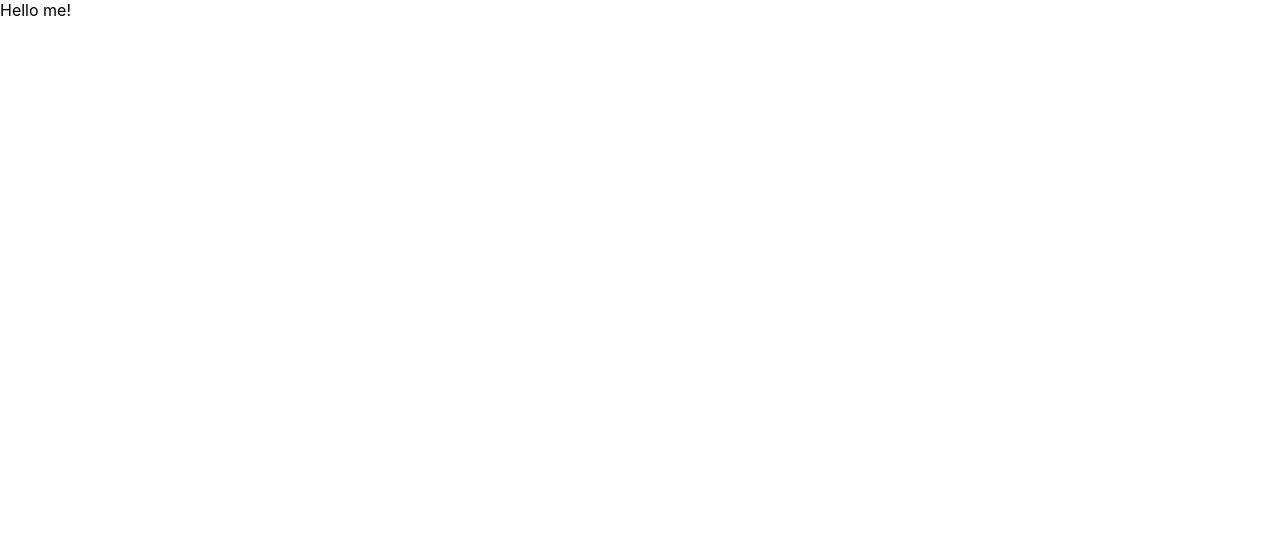
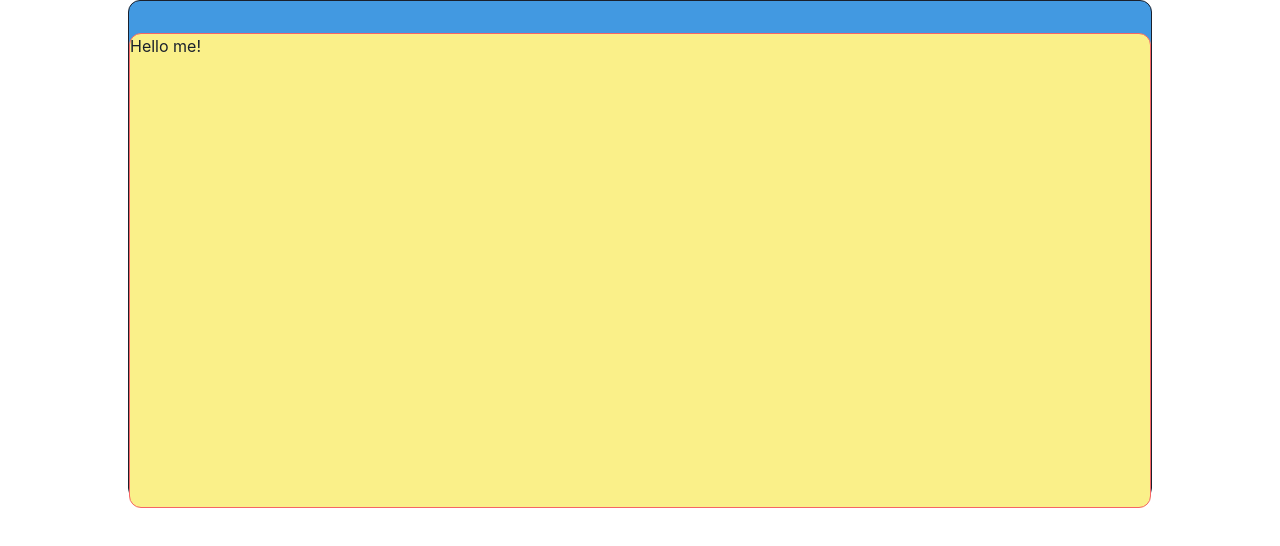
Before and after one commit to SheeloveDol/time-tracking-dashboard-react, a React (Create React App) app: page / in a window 1280 px wide. Shown: the top 546 px of the page. Built offline with nearby package versions, Linux system fonts and the light colour scheme.

Commit message:
figured out how to do the cards

```diff
--- a/src/App.js
+++ b/src/App.js
@@ -1,10 +1,12 @@
-
+import { Box } from "@chakra-ui/react";
 
 function App() {
   return (
-    <div>
-      Hello me!
-    </div>
+    <Box  borderRadius='xl' m='auto' border='1px' bg='blue.400' borderColor='tomato.200' w='80%' h='500px'>
+      <Box border='1px' borderColor='red.400' mt='2rem' bg='yellow.200' h='475px' borderRadius='xl'>
+        Hello me!
+      </Box>
+    </Box>
   );
 }
 
--- a/src/index.js
+++ b/src/index.js
@@ -2,11 +2,14 @@ import React from 'react';
 import ReactDOM from 'react-dom/client';
 import './index.css';
 import App from './App';
+import { ChakraProvider, CSSReset } from '@chakra-ui/react';
 
 
 const root = ReactDOM.createRoot(document.getElementById('root'));
 root.render(
-  <React.StrictMode>
-    <App />
-  </React.StrictMode>
+  <ChakraProvider>
+    <React.StrictMode>
+      <App />
+    </React.StrictMode>
+  </ChakraProvider>
 );
```
